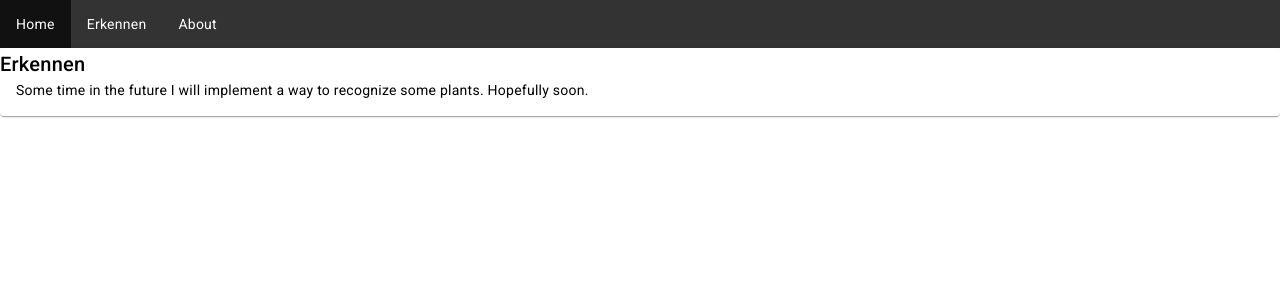
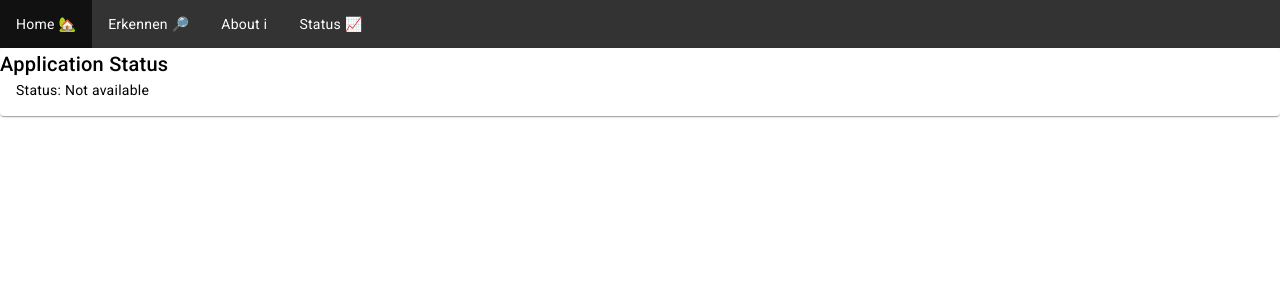
Before and after one commit to invasive-plant-detection/plant_detection_frontend, an Angular app: page /status in a window 1280 px wide. Before the commit this address led to /predict. Shown: the top 300 px of the page. Built offline with nearby package versions, Linux system fonts and the light colour scheme; no server answers.

Commit message:
add statususecase for backend service call

```diff
--- a/src/app/app-routing.module.ts
+++ b/src/app/app-routing.module.ts
@@ -18,6 +18,9 @@ const routes: Routes =
       loadChildren: () => import('./about/about.module').then(m => m.AboutModule)
     },
     {
+      path: 'status',
+      loadChildren: () => import('./status/status.module').then(m => m.StatusModule)
+    }, {
       path: '**',
       redirectTo: DEFAULT_PATH
     }
--- a/src/app/app.module.ts
+++ b/src/app/app.module.ts
@@ -5,6 +5,7 @@ import { AppRoutingModule } from './app-routing.module';
 import { AppComponent } from './app.component';
 import { BrowserAnimationsModule } from '@angular/platform-browser/animations';
 import {UtilModule} from "./util/util.module";
+import {HttpClient, HttpClientModule} from "@angular/common/http";
 
 @NgModule({
   declarations: [
@@ -14,7 +15,8 @@ import {UtilModule} from "./util/util.module";
     BrowserModule,
     AppRoutingModule,
     BrowserAnimationsModule,
-    UtilModule
+    UtilModule,
+    HttpClientModule
   ],
   providers: [],
   bootstrap: [AppComponent]
--- a/src/app/detection/predict/predict.component.ts
+++ b/src/app/detection/predict/predict.component.ts
@@ -1,10 +1,18 @@
-import { Component } from '@angular/core';
+import {Component, OnInit} from '@angular/core';
+import {ApiService} from "../../services/api.service";
 
 @Component({
   selector: 'app-predict',
   templateUrl: './predict.component.html',
   styleUrl: './predict.component.css'
 })
-export class PredictComponent {
+export class PredictComponent implements OnInit {
+  constructor(private apiService: ApiService) {
+  }
 
+  ngOnInit(): void {
+    this.apiService.healthCheck().subscribe(data => {
+      console.log(data);
+    });
+  }
 }
--- /dev/null
+++ b/src/app/model/health-response.model.ts
@@ -0,0 +1,3 @@
+export interface HealthResponseModel {
+  status: string;
+}
--- /dev/null
+++ b/src/app/model/prediction-response.model.ts
@@ -0,0 +1,4 @@
+export interface PredictionResponseModel {
+  base64Image: string;
+  instruction: string;
+}
--- /dev/null
+++ b/src/app/services/api.service.ts
@@ -0,0 +1,19 @@
+import { Injectable } from '@angular/core';
+import {HttpClient} from "@angular/common/http";
+import {Observable} from "rxjs";
+import {PredictionResponseModel} from "../model/prediction-response.model";
+import {HealthResponseModel} from "../model/health-response.model";
+
+@Injectable({
+  providedIn: 'root'
+})
+export class ApiService {
+
+  private readonly API_URL = 'http://localhost:8080/';
+
+  constructor(private http: HttpClient) { }
+
+  healthCheck(): Observable<HealthResponseModel> {
+    return this.http.get<HealthResponseModel>(this.API_URL + 'actuator/health');
+  }
+}
--- /dev/null
+++ b/src/app/status/status-page/status-page.component.html
@@ -0,0 +1,6 @@
+<mat-card>
+  <mat-card-title>Application Status</mat-card-title>
+  <mat-card-content>
+    <p>Status: {{ healthStatus }}</p>
+  </mat-card-content>
+</mat-card>
--- /dev/null
+++ b/src/app/status/status-page/status-page.component.ts
@@ -0,0 +1,25 @@
+import {Component, OnInit} from '@angular/core';
+import {ApiService} from "../../services/api.service";
+
+@Component({
+  selector: 'app-status-page',
+  templateUrl: './status-page.component.html',
+  styleUrl: './status-page.component.css'
+})
+export class StatusPageComponent implements OnInit {
+  healthStatus: string = 'unknown';
+
+  constructor(private apiService: ApiService) {
+  }
+
+  ngOnInit(): void {
+    this.apiService.healthCheck().subscribe({
+      next: (v) => {
+        this.healthStatus = v.status;
+      },
+      error: (e) => {
+        this.healthStatus = 'Not available';
+      }
+    });
+  }
+}
--- a/src/app/util/navigation/navigation.component.html
+++ b/src/app/util/navigation/navigation.component.html
@@ -1,7 +1,8 @@
 <nav>
   <ul>
-    <li><a routerLink="/">Home</a></li>
-    <li><a routerLink="/predict">Erkennen</a></li>
-    <li><a routerLink="/about">About</a></li>
+    <li><a routerLink="/">Home 🏡</a></li>
+    <li><a routerLink="/predict">Erkennen 🔎</a></li>
+    <li><a routerLink="/about">About ℹ</a></li>
+    <li><a routerLink="/status">Status 📈</a></li>
   </ul>
 </nav>
```
Also changed, not shown: src/app/status/status.module.ts (added, +18 -0 lines), src/app/status/status-page/status-page.component.css (added), 2 other files (tests, documents, lock files or other folders).
